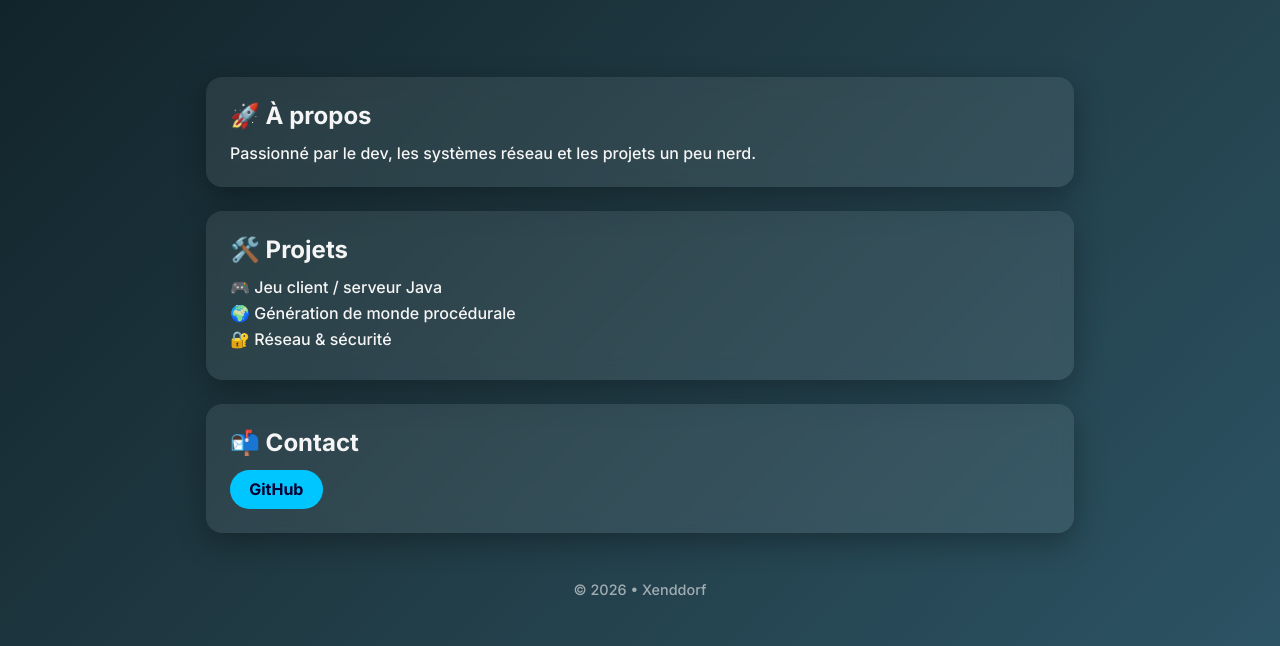
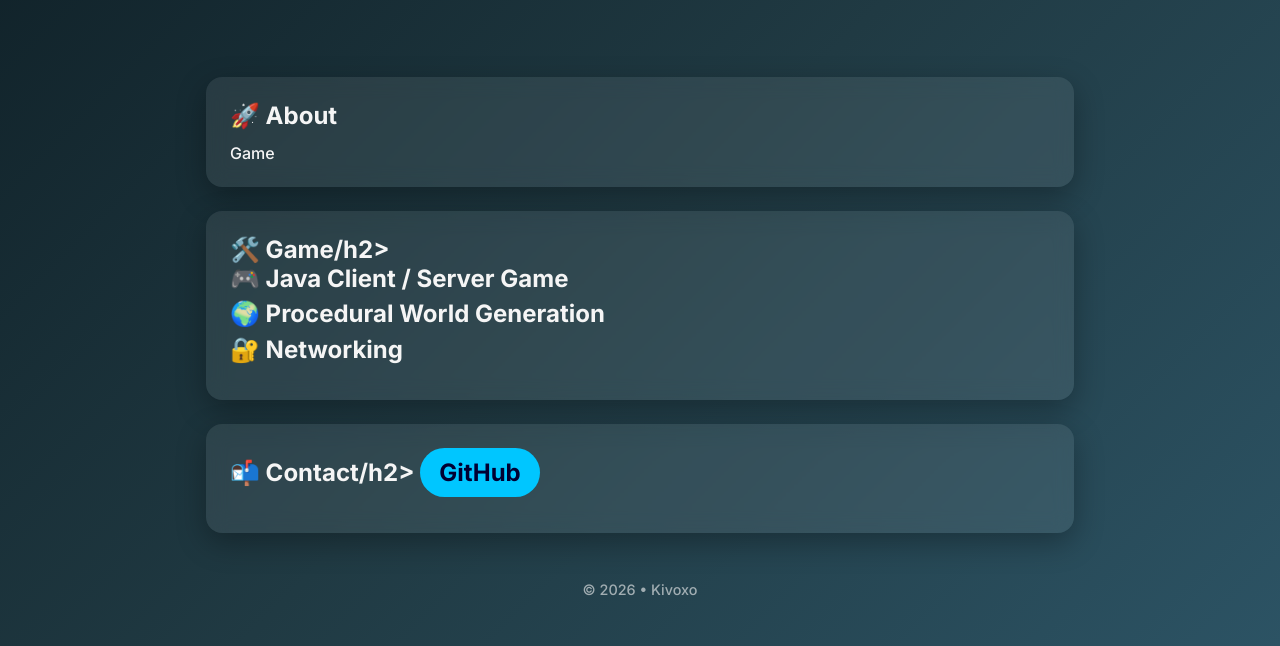
Before and after one commit to kivoxo/kivoxo.github.io, a plain HTML site: page index.html in a window 1280 px wide. Shown: the part 154-800 px from the top of the page. Drawn offline with Linux system fonts and the light colour scheme.

Commit message:
Update index.html

```diff
--- a/index.html
+++ b/index.html
@@ -3,43 +3,43 @@
 <head>
   <meta charset="UTF-8" />
   <meta name="viewport" content="width=device-width, initial-scale=1.0"/>
-  <title>Xenddorf • GitHub Page</title>
+  <title>KIVOXO • GitHub Page</title>
   <link rel="stylesheet" href="style.css">
 </head>
 <body>
 
   <header>
-    <h1>Xenddorf</h1>
-    <p>Développeur • Curieux • Créateur</p>
+    <h1>Kivoxo</h1>
+    <p>Software Developer • Curious Mind • Creator</p>
   </header>
 
   <main>
     <section class="card">
-      <h2>🚀 À propos</h2>
+      <h2>🚀 About</h2>
       <p>
-        Passionné par le dev, les systèmes réseau et les projets un peu nerd.
+       Game
       </p>
     </section>
 
     <section class="card">
-      <h2>🛠️ Projets</h2>
+      <h2>🛠️ Game/h2>
       <ul>
-        <li>🎮 Jeu client / serveur Java</li>
-        <li>🌍 Génération de monde procédurale</li>
-        <li>🔐 Réseau & sécurité</li>
+        <li>🎮 Java Client / Server Game</li>
+        <li>🌍 Procedural World Generation</li>
+        <li>🔐 Networking</li>
       </ul>
     </section>
 
     <section class="card">
-      <h2>📬 Contact</h2>
-      <a class="btn" href="https://github.com/Xenddorf" target="_blank">
+      <h2>📬 Contact/h2>
+      <a class="btn" href="https://github.com/kivoxo" target="_blank">
         GitHub
       </a>
     </section>
   </main>
 
   <footer>
-    © 2026 • Xenddorf
+    © 2026 • Kivoxo
   </footer>
 
 </body>
```
